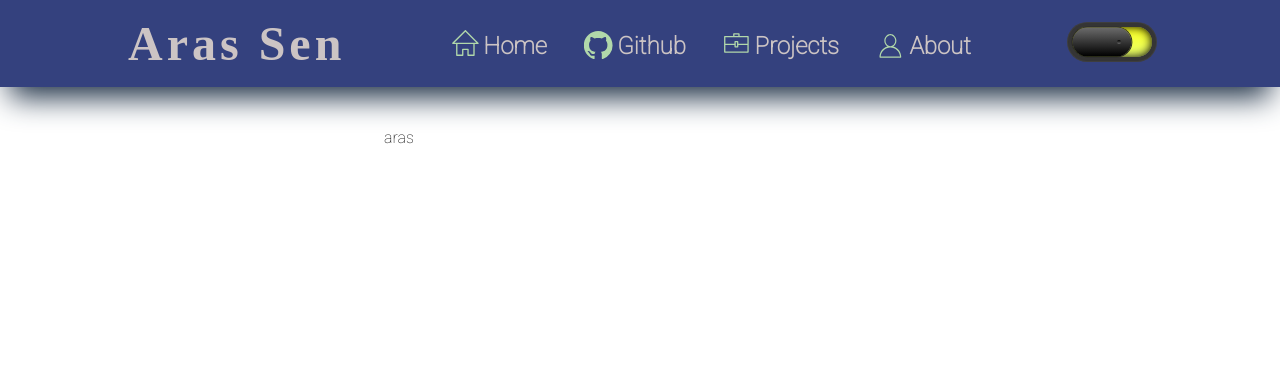
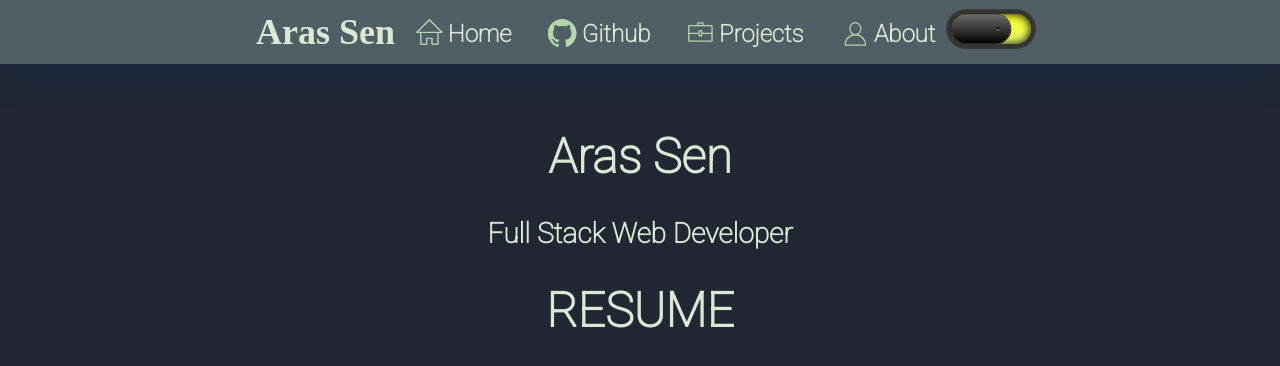
Before and after one commit to codecygen/043_React-Portfolio_Project, a React (Create React App) app: page / in a window 1280 px wide. Shown: the top 366 px of the page. Built offline with nearby package versions, Linux system fonts and the light colour scheme; a web font is replaced by a local one.

Commit message:
color font-size and padding are centralized

```diff
--- a/src/App.js
+++ b/src/App.js
@@ -1,13 +1,13 @@
 import React from 'react';
 import NavBar from './components/NavBar/NavBar';
-import About from './components/Sections/About';
+import Home from './components/Sections/Home';
 import './App.css';
 
 function App() {
   return (
     <>
       <NavBar />
-      <About />
+      <Home />
     </>
   );
 }
--- a/src/components/Buttons/MenuButton.js
+++ b/src/components/Buttons/MenuButton.js
@@ -1,9 +1,9 @@
 import React from 'react';
-import classes from './MenuButton.module.css';
+// import classes from './MenuButton.module.css';
 
 const MenuButton = props => {
     return (
-        <a className={classes.a} href={props.hyperlink}>
+        <a href={props.hyperlink}>
             {props.menuButtonIcon}{props.menuButtonName}
         </a>
     );
--- a/src/components/Buttons/MenuButton.module.css
+++ /dev/null
@@ -1,19 +0,0 @@
-.a {
-    text-decoration: none;
-    font-size: 1.5rem;
-    font-weight: bold;
-}
-
-.a:hover {
-    border-bottom: 3.5px #ccc4c4 solid;
-    padding-bottom: 4px;
-}
-
-.a:link, .a:visited {
-    color: #ccc4c4;
-}
-
-.a:active {
-    border-bottom-color: #5d997d;
-    color: #b1d8aa;
-}
--- a/src/components/NavBar/NavBar.module.css
+++ b/src/components/NavBar/NavBar.module.css
@@ -1,15 +1,21 @@
 .navbar {
-    background-color: #34417e;
-    padding: 1rem 10%;
+    background-color: #525e65;
     text-align: center;
     display: flex;
     flex-direction: row;
     align-items: center;
     box-shadow: #182b41 0px 20px 30px -10px;
-    position: fixed;
+
+    /* This section controls the box height to be 40px. No matter
+    what padding you change in child elements, the box height will be
+    controlled by heigt */
+    box-sizing: border-box;
+    height: 4rem;
+
+    /* This will allow us to add widths up to 100% with inline-block of the child elements */
+    white-space: nowrap;
+    position: sticky;
     top: 0;
-    right: 0;
-    left: 0;
 }
 
 .navbar a {
@@ -18,10 +24,7 @@
 
 .navbar > h1 {
     margin: 0;
-    font-size: 3rem;
     font-family: 'Ephesis', cursive;
-    letter-spacing: 0.25rem;
-    color: #ccc4c4;
 }
 
 .second-div {
--- a/src/components/Sections/About.js
+++ /dev/null
@@ -1,10 +0,0 @@
-import React from 'react';
-import classes from './About.module.css';
-
-const About = () => {
-    return (
-        <div className={classes.about}>aras</div>
-    );
-};
-
-export default About;
--- a/src/components/Sections/About.module.css
+++ /dev/null
@@ -1,4 +0,0 @@
-.about {
-    padding-top: 8rem;
-    height: 2000px;
-}
--- /dev/null
+++ b/src/components/Sections/Home.js
@@ -0,0 +1,15 @@
+import React from 'react';
+import classes from './Home.module.css';
+
+const Home = () => {
+    return (
+        <header className={classes.home}>
+            <h1>Aras Sen</h1>
+            <h3>Full Stack Web Developer</h3>
+
+            <h1>RESUME</h1>
+        </header>
+    );
+};
+
+export default Home;
--- /dev/null
+++ b/src/components/Sections/Home.module.css
@@ -0,0 +1,6 @@
+.home {
+    padding-top: 2rem;
+    height: 2000px;
+    font-size: 1.5rem;
+    text-align: center;
+}
--- a/src/index.css
+++ b/src/index.css
@@ -1,12 +1,45 @@
 body {
   margin: 0;
   font-family: 'Roboto', -apple-system, BlinkMacSystemFont, 'Segoe UI', 'Oxygen',
-    'Ubuntu', 'Cantarell', 'Fira Sans', 'Helvetica Neue',
-    sans-serif;
-  padding: 0 30%;
+  'Ubuntu', 'Cantarell', 'Fira Sans', 'Helvetica Neue',
+  sans-serif;
+
+  /* Website specific fonts and background colors */
+  background-color: #222733;
+  font-size: 1.5rem;
+  color: #dbe8d4;
+}
+
+/* This section controls the
+total padding for every child element
+of root id. */
+#root > * {
+  padding-right: 20%;
+  padding-left: 20%;
 }
 
 code {
   font-family: source-code-pro, Menlo, Monaco, Consolas, 'Courier New',
     monospace;
 }
+
+a {
+  text-decoration: none;
+  font-weight: bold;
+}
+
+a:hover {
+  border-bottom: 3.5px #ccc4c4 solid;
+  padding-bottom: 4px;
+}
+
+/* Set visited link to have same color with
+the original link */
+a:link, a:visited {
+  color: #dbe8d4;
+}
+
+a:active {
+  border-bottom-color: #5d997d;
+  color: #b1d8aa;
+}
```
Also changed, not shown: src/components/NavBar/NavBar.js (line endings or trailing spaces).
